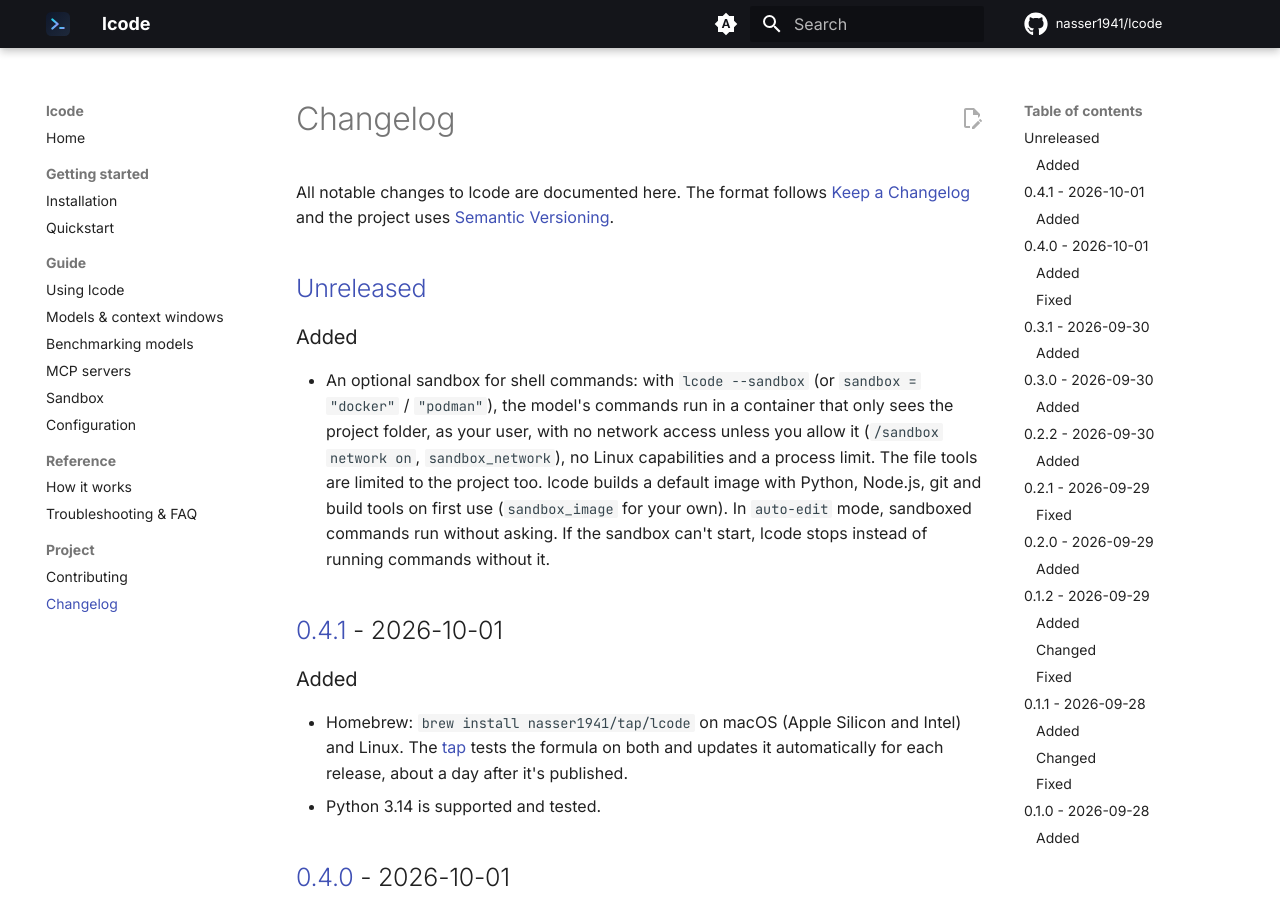
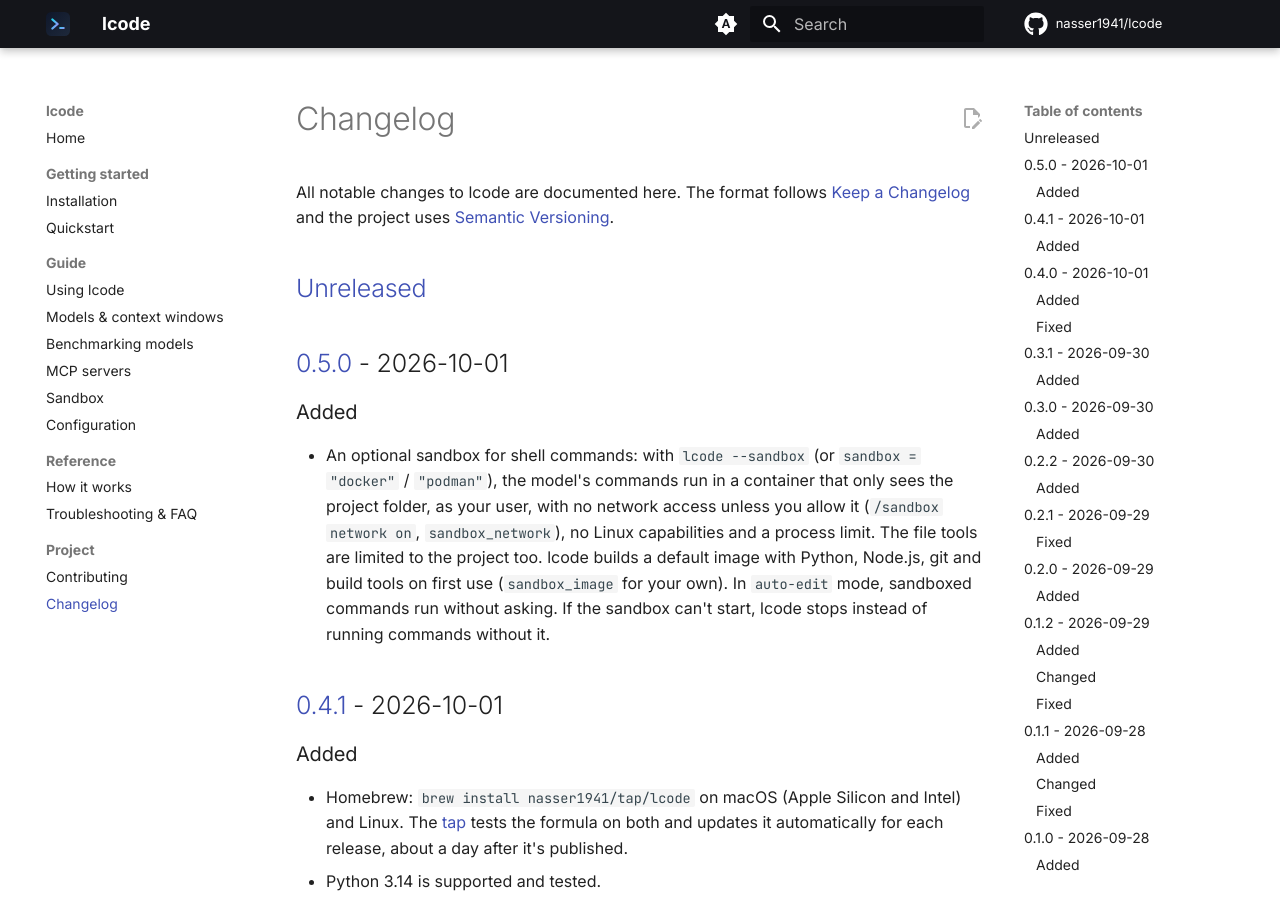
Before and after one commit to nasser1941/lcode, an MkDocs documentation site: the page built from docs/changelog.md, in a window 1280 px wide and 900 px high. Built offline with MkDocs 1.6.1 and Material for MkDocs 9.7.7, drawn with Linux system fonts in a browser that asks for light colours; comment, search, counter and statistics services are not loaded.

Commit message:
Release 0.5.0 (#34)
Co-authored-by: Naser Derakhshan <9349840+nasser1941@users.noreply.github.com>
Co-authored-by: Claude Opus 5.5 <noreply@anthropic.com>

```diff
--- a/CHANGELOG.md
+++ b/CHANGELOG.md
@@ -5,6 +5,8 @@ All notable changes to lcode are documented here. The format follows
 [Semantic Versioning](https://semver.org/).
 
 ## [Unreleased]
+
+## [0.5.0] - 2026-10-01
 
 ### Added
 
@@ -184,7 +186,8 @@ First public release.
 - `AGENTS.md` project instructions and `/init` to generate them.
 - One-line installer for Linux and macOS.
 
-[Unreleased]: https://github.com/nasser1941/lcode/compare/v0.4.1...HEAD
+[Unreleased]: https://github.com/nasser1941/lcode/compare/v0.5.0...HEAD
+[0.5.0]: https://github.com/nasser1941/lcode/compare/v0.4.1...v0.5.0
 [0.4.1]: https://github.com/nasser1941/lcode/compare/v0.4.0...v0.4.1
 [0.4.0]: https://github.com/nasser1941/lcode/compare/v0.3.1...v0.4.0
 [0.3.1]: https://github.com/nasser1941/lcode/compare/v0.3.0...v0.3.1
--- a/src/lcode/__init__.py
+++ b/src/lcode/__init__.py
@@ -1,3 +1,3 @@
 """lcode — a local-first terminal coding agent powered by open-weight models via Ollama."""
 
-__version__ = "0.4.1"
+__version__ = "0.5.0"
```
Also changed, not shown: docs/quickstart.md (+1 -1 lines).
